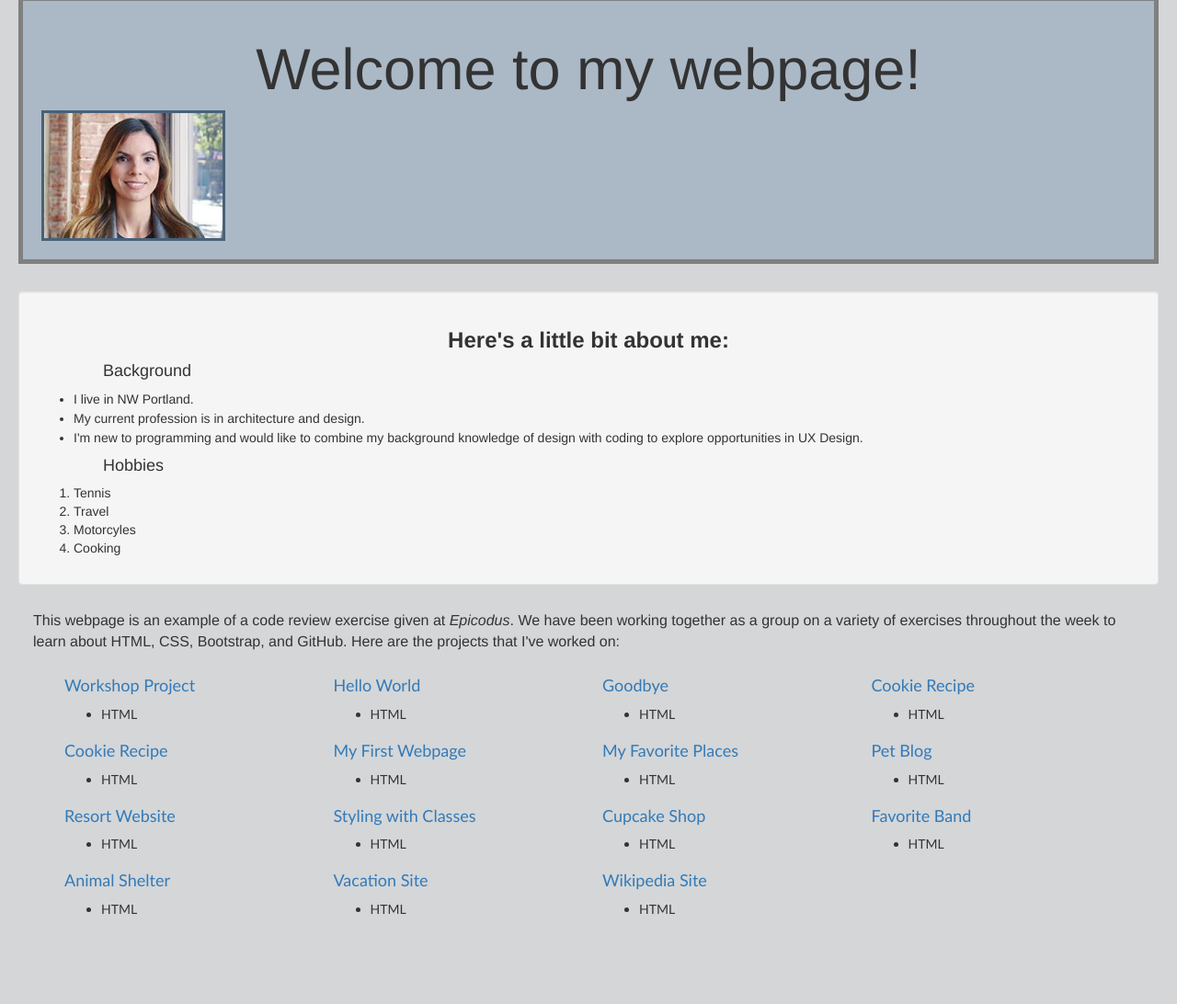
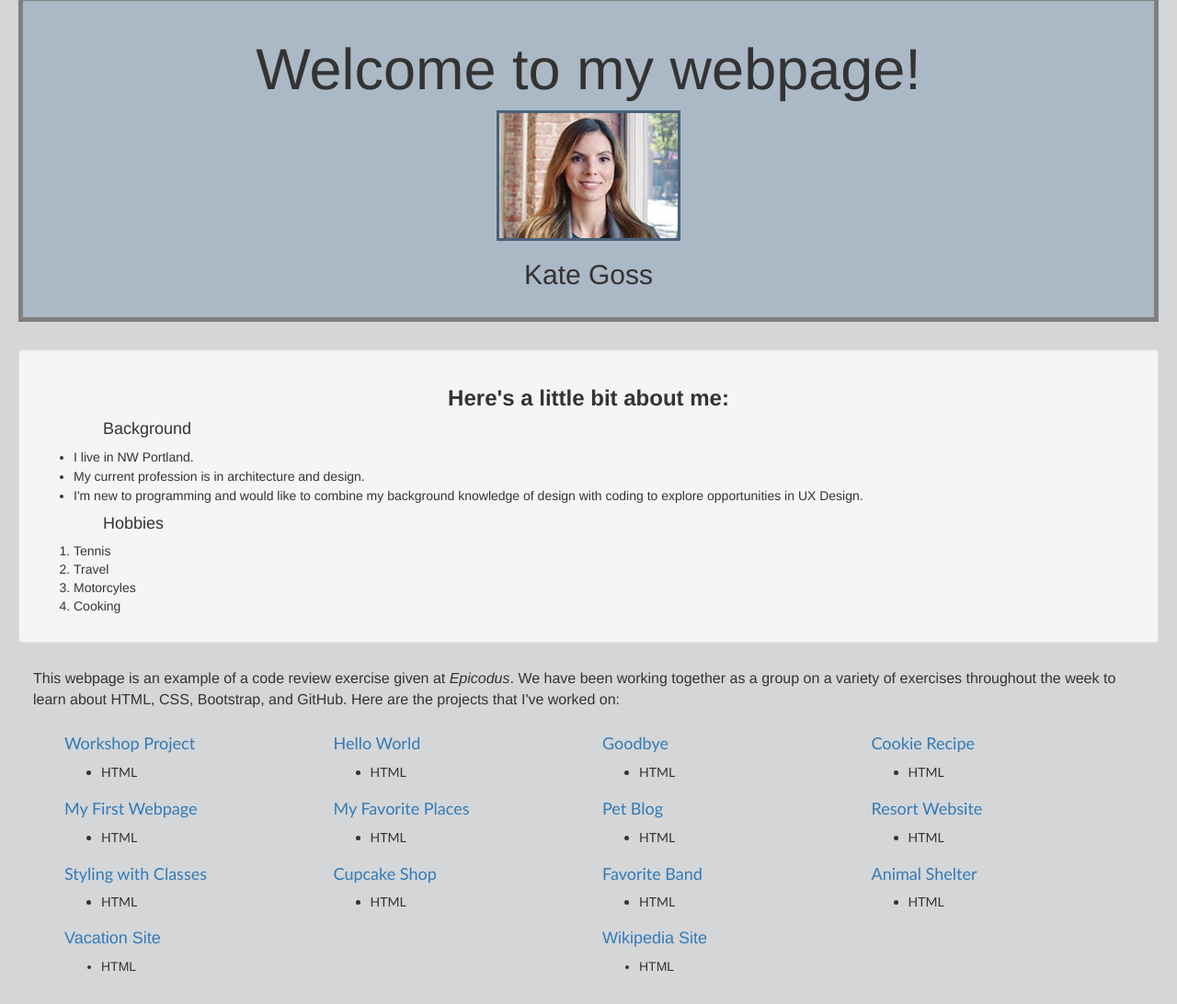
Before and after one commit to kategoss/about-me, a plain HTML site: page index.html in a window 1280 px wide. Shown: the part 24-1116 px from the top of the page at 92% size. Before the commit the page ends 1053 px from the top, so only its background shows below. Drawn offline with Linux system fonts and the light colour scheme.

Commit message:
add name below intro picture and center picture

```diff
--- a/index.html
+++ b/index.html
@@ -9,7 +9,8 @@
   <body>
     <div class="jumbotron">
       <h1>Welcome to my webpage!</h1>
-      <img id="intro-photo" src="img/photo.jpeg" alt="photo of Kate Goss" class="img-responsive">
+      <img id="intro-photo" src="img/photo.jpeg" alt="photo of Kate Goss" class="center">
+      <h2>Kate Goss</h2>
     </div>
     <div class="well">
       <h3><strong>Here's a little bit about me:</strong></h3>
@@ -62,11 +63,6 @@
 
       <div class="row">
         <div class="col-md-3">
-          <h4><a href="https://github.com/kategoss/cookie-recipe">Cookie Recipe</a></h4>
-          <ul>
-            <li>HTML</li>
-        </div>
-        <div class="col-md-3">
           <h4><a href="https://github.com/kategoss/my-first-webpage">My First Webpage</a></h4>
           <ul>
             <li>HTML</li>
@@ -81,21 +77,21 @@
           <ul>
             <li>HTML</li>
         </div>
-      </div>
-
-      <div class="row">
         <div class="col-md-3">
           <h4><a href="https://github.com/kategoss/Resort-Website">Resort Website</a></h4>
           <ul>
             <li>HTML</li>
         </div>
+      </div>
+
+      <div class="row">
         <div class="col-md-3">
           <h4><a href="https://github.com/kategoss/Styling_with_classes">Styling with Classes</a></h4>
           <ul>
             <li>HTML</li>
         </div>
         <div class="col-md-3">
-          <h4><a ref="https://github.com/kategoss/cupcake-shop">Cupcake Shop</a></h4>
+          <h4><a href="https://github.com/kategoss/cupcake-shop">Cupcake Shop</a></h4>
           <ul>
             <li>HTML</li>
         </div>
@@ -104,20 +100,21 @@
           <ul>
             <li>HTML</li>
         </div>
-      </div>
-
-      <div class="row">
         <div class="col-md-3">
           <h4><a href="https://github.com/kategoss/animal-shelter">Animal Shelter</a></h4>
           <ul>
             <li>HTML</li>
+          </ul>
         </div>
-        <div class="col-md-3">
+      </div>
+
+      <div class="row">
+        <div class="col-md-6">
           <h4><a href="https://github.com/kategoss/vacation-site">Vacation Site</a></h4>
           <ul>
             <li>HTML</li>
         </div>
-        <div class="col-md-3">
+        <div class="col-md-6">
           <h4><a href="https://github.com/kategoss/wikipedia-site">Wikipedia Site</a></h4>
           <ul>
             <li>HTML</li>
```
Lines whose indentation alone changed are shown as unchanged.
